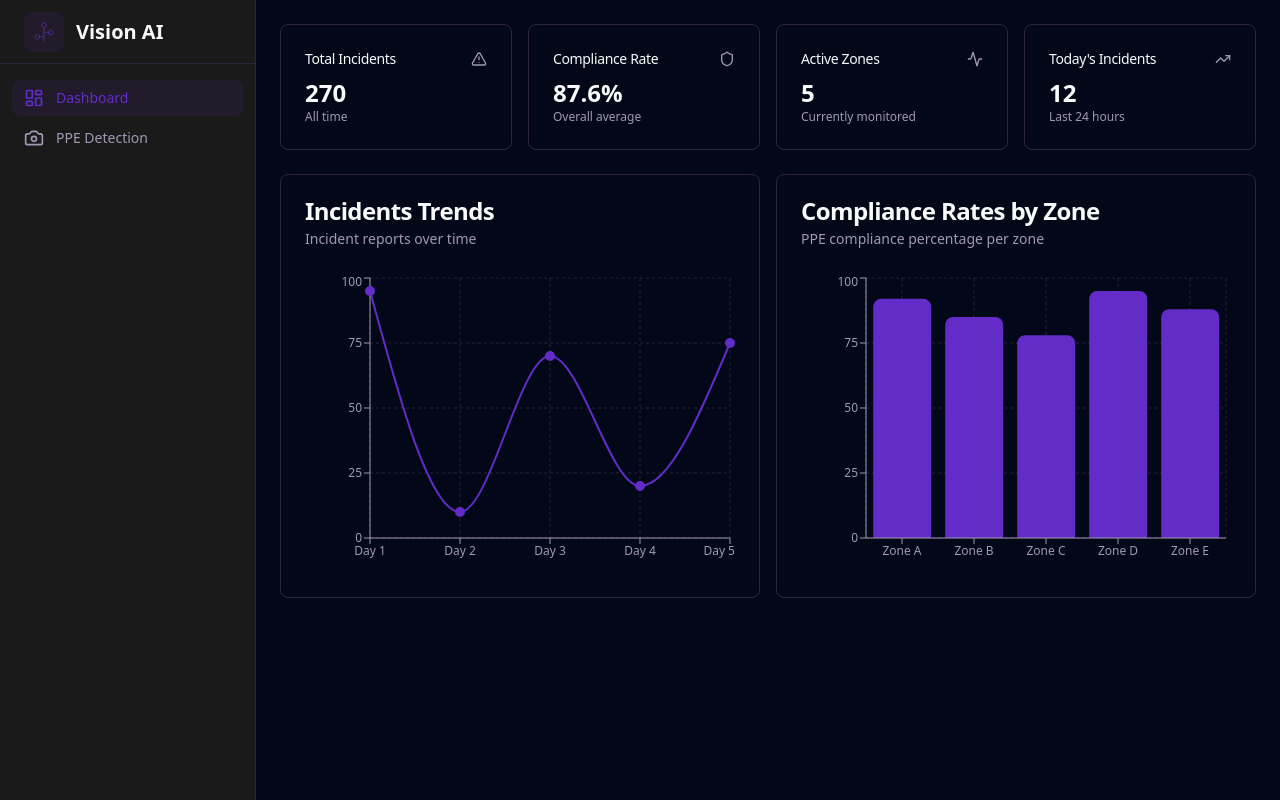
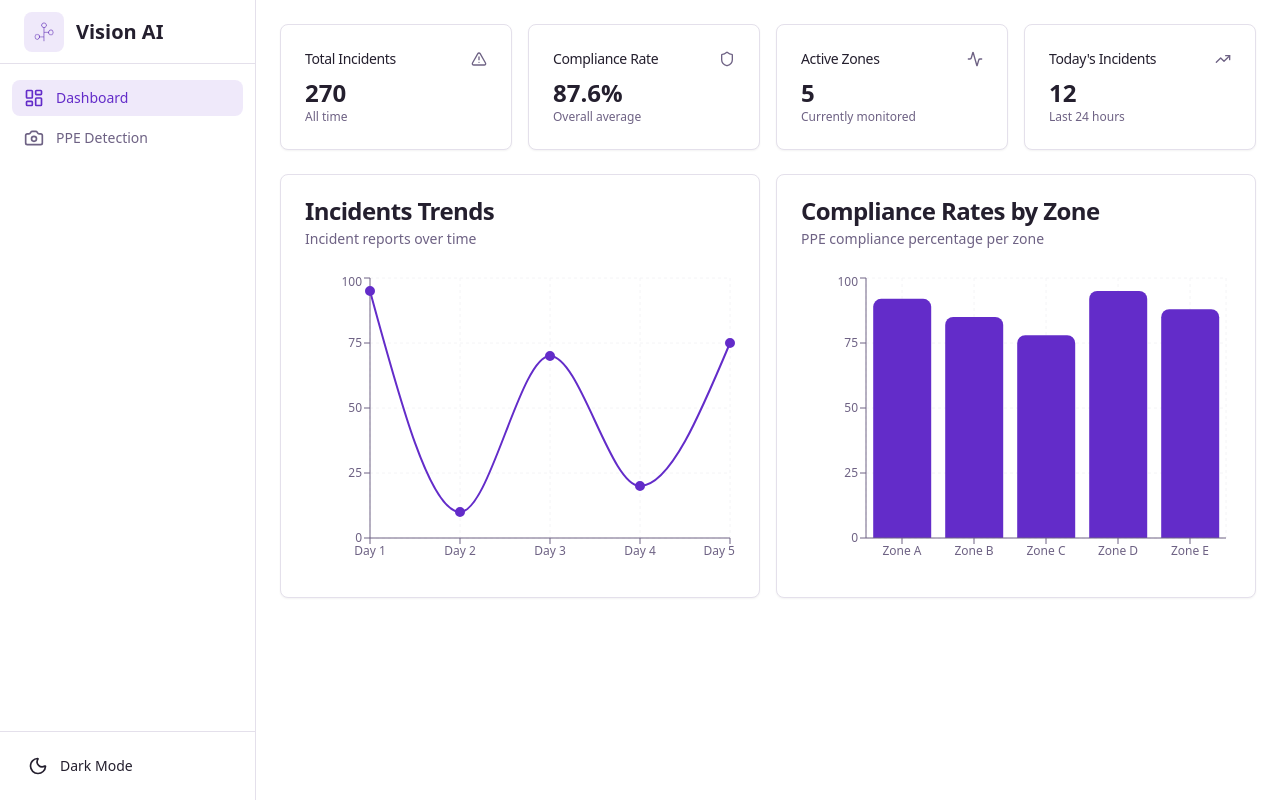
Before and after one commit to adhityaraar/VisionAI-2.0, a React (Vite) app in the folder ppe-frontend/: page / in a window 1280 px wide. Built offline with nearby package versions, Linux system fonts and the light colour scheme.

Commit message:
fix: add dark and light mode

```diff
--- a/ppe-frontend/src/components/Sidebar.tsx
+++ b/ppe-frontend/src/components/Sidebar.tsx
@@ -1,6 +1,8 @@
 import { Link, useRouterState } from "@tanstack/react-router";
-import { LayoutDashboard, Camera } from "lucide-react";
+import { LayoutDashboard, Camera, Moon, Sun } from "lucide-react";
 import { cn } from "@/lib/utils";
+import { useTheme } from "@/hooks/useTheme";
+import { Button } from "@/components/ui/button";
 import visionAiLogo from "@/assets/vision-ai-logo.png";
 
 const navigation = [
@@ -11,9 +13,10 @@ const navigation = [
 export function Sidebar() {
 	const router = useRouterState();
 	const currentPath = router.location.pathname;
+	const { theme, toggleTheme } = useTheme();
 
 	return (
-		<div className="flex h-screen w-64 flex-col bg-[#1a1a1a] border-r border-border">
+		<div className="flex h-screen w-64 flex-col bg-card border-r border-border">
 			<div className="flex h-16 items-center gap-3 px-6 border-b border-border">
 				<div className="flex h-10 w-10 items-center justify-center rounded-lg bg-primary/10">
 					<img src={visionAiLogo} alt="Vision AI Logo" className="h-6 w-6" />
@@ -40,6 +43,26 @@ export function Sidebar() {
 					);
 				})}
 			</nav>
+			<div className="border-t border-border p-4">
+				<Button
+					variant="ghost"
+					size="sm"
+					onClick={toggleTheme}
+					className="w-full justify-start gap-3"
+				>
+					{theme === "dark" ? (
+						<>
+							<Sun className="h-5 w-5" />
+							<span>Light Mode</span>
+						</>
+					) : (
+						<>
+							<Moon className="h-5 w-5" />
+							<span>Dark Mode</span>
+						</>
+					)}
+				</Button>
+			</div>
 		</div>
 	);
 }
--- /dev/null
+++ b/ppe-frontend/src/hooks/useTheme.ts
@@ -0,0 +1,36 @@
+import { useEffect, useState } from "react";
+
+type Theme = "dark" | "light";
+
+export function useTheme() {
+	const [theme, setTheme] = useState<Theme>(() => {
+		// Check localStorage first
+		const stored = localStorage.getItem("theme") as Theme | null;
+		if (stored) {
+			return stored;
+		}
+		// Check system preference
+		if (window.matchMedia("(prefers-color-scheme: light)").matches) {
+			return "light";
+		}
+		return "dark";
+	});
+
+	useEffect(() => {
+		const root = document.documentElement;
+		if (theme === "light") {
+			root.classList.add("light");
+			root.classList.remove("dark");
+		} else {
+			root.classList.add("dark");
+			root.classList.remove("light");
+		}
+		localStorage.setItem("theme", theme);
+	}, [theme]);
+
+	const toggleTheme = () => {
+		setTheme((prev) => (prev === "dark" ? "light" : "dark"));
+	};
+
+	return { theme, toggleTheme, setTheme };
+}
--- a/ppe-frontend/src/index.css
+++ b/ppe-frontend/src/index.css
@@ -3,7 +3,8 @@
 @tailwind utilities;
 
 @layer base {
-	:root {
+	:root,
+	.dark {
 		--background: 222.2 84% 4.9%;
 		--foreground: 210 40% 98%;
 		--card: 222.2 84% 4.9%;
@@ -25,6 +26,28 @@
 		--ring: 261 70% 55%;
 		--radius: 0.5rem;
 	}
+
+	.light {
+		--background: 0 0% 100%;
+		--foreground: 261 20% 15%;
+		--card: 0 0% 100%;
+		--card-foreground: 261 20% 15%;
+		--popover: 0 0% 100%;
+		--popover-foreground: 261 20% 15%;
+		--primary: 261 64% 48%;
+		--primary-foreground: 0 0% 100%;
+		--secondary: 261 20% 96%;
+		--secondary-foreground: 261 20% 15%;
+		--muted: 261 10% 96%;
+		--muted-foreground: 261 15% 45%;
+		--accent: 261 30% 95%;
+		--accent-foreground: 261 20% 15%;
+		--destructive: 0 84% 60%;
+		--destructive-foreground: 0 0% 100%;
+		--border: 261 20% 90%;
+		--input: 261 20% 90%;
+		--ring: 261 64% 48%;
+	}
 }
 
 @layer base {
--- a/ppe-frontend/src/main.tsx
+++ b/ppe-frontend/src/main.tsx
@@ -3,6 +3,26 @@ import { createRoot } from "react-dom/client";
 import { RouterProvider } from "@tanstack/react-router";
 import { router } from "./router";
 import "./index.css";
+
+// Initialize theme before rendering
+const initializeTheme = () => {
+	const stored = localStorage.getItem("theme");
+	const prefersLight = window.matchMedia(
+		"(prefers-color-scheme: light)",
+	).matches;
+	const theme = stored || (prefersLight ? "light" : "dark");
+
+	const root = document.documentElement;
+	if (theme === "light") {
+		root.classList.add("light");
+		root.classList.remove("dark");
+	} else {
+		root.classList.add("dark");
+		root.classList.remove("light");
+	}
+};
+
+initializeTheme();
 
 const rootElement = document.getElementById("root");
 if (rootElement) {
```
Also changed, not shown: ppe-frontend/tsconfig.app.json (indentation only).
